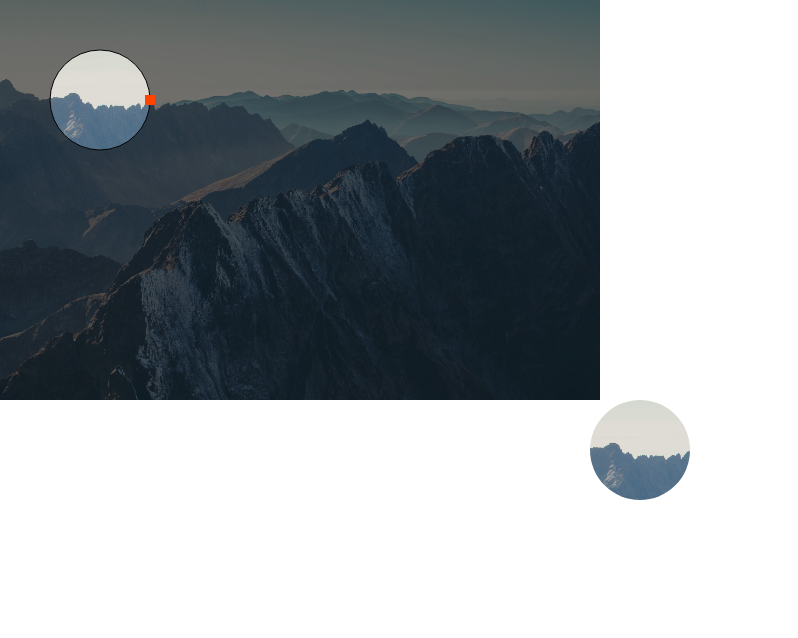
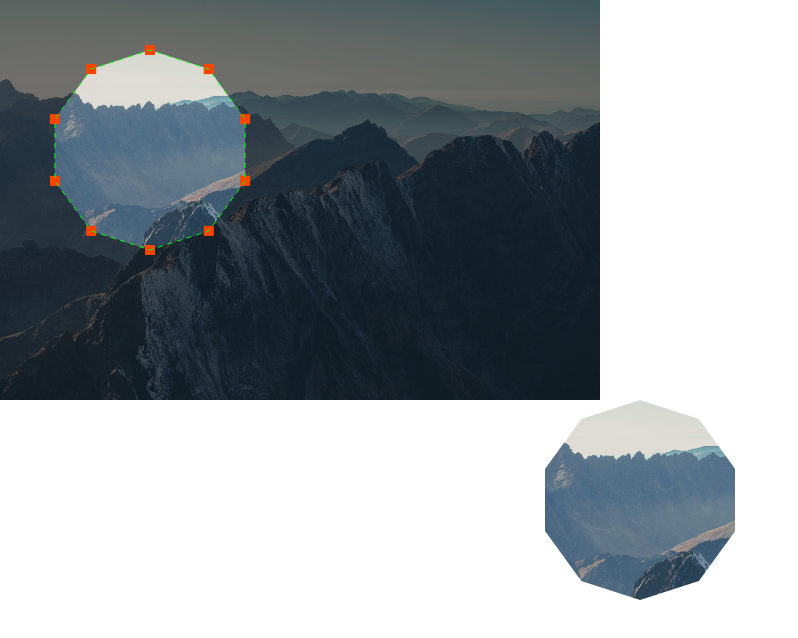
Before and after one commit to Jambo2018/react-tiny-cropper, a React (Create React App) app: page / in a window 1280 px wide. Shown: the top 638 px of the page, without its empty margins (0-798 px from the left). Built offline with nearby package versions, Linux system fonts and the light colour scheme.

Commit message:
add polygon limit

```diff
--- a/src/App.tsx
+++ b/src/App.tsx
@@ -26,7 +26,7 @@ function App() {
           Button3{count3}
         </a>
     </div> */}
-      <Cropper onResult={oncrop} type="circle" nodesNum={10} image={image}/>
+      <Cropper onResult={oncrop} type="polygon" nodesNum={10} image={image}/>
       <img src={img.toString()}/>
     </div>
   );
--- a/src/shaps/Polygon.tsx
+++ b/src/shaps/Polygon.tsx
@@ -155,12 +155,24 @@ const Polygon: React.FC<propsType> = (props: propsType) => {
     const { clientX, clientY } = e;
   };
   const onMouseMove = (e: any) => {
-    const { clientX: x, clientY: y } = e;
+    if (!canvasRef.current) return;
+    const canvas: HTMLCanvasElement = canvasRef.current;
+    let { clientX: x, clientY: y } = e;
     if (!press.current) {
       let p = on_down(polygon, { x, y });
       setCursor(p);
     }
     if (pos.current === props.dots) return;
+
+    if (x < 0)
+      x = 0
+    if (y < 0)
+      y = 0
+    if (x > canvas.width)
+      x = canvas.width
+    if (y > canvas.height)
+      y = canvas.height
+console.log(x,y)
     polygon[pos.current] = { x, y };
     setPolygon(polygon);
     paint();
```
